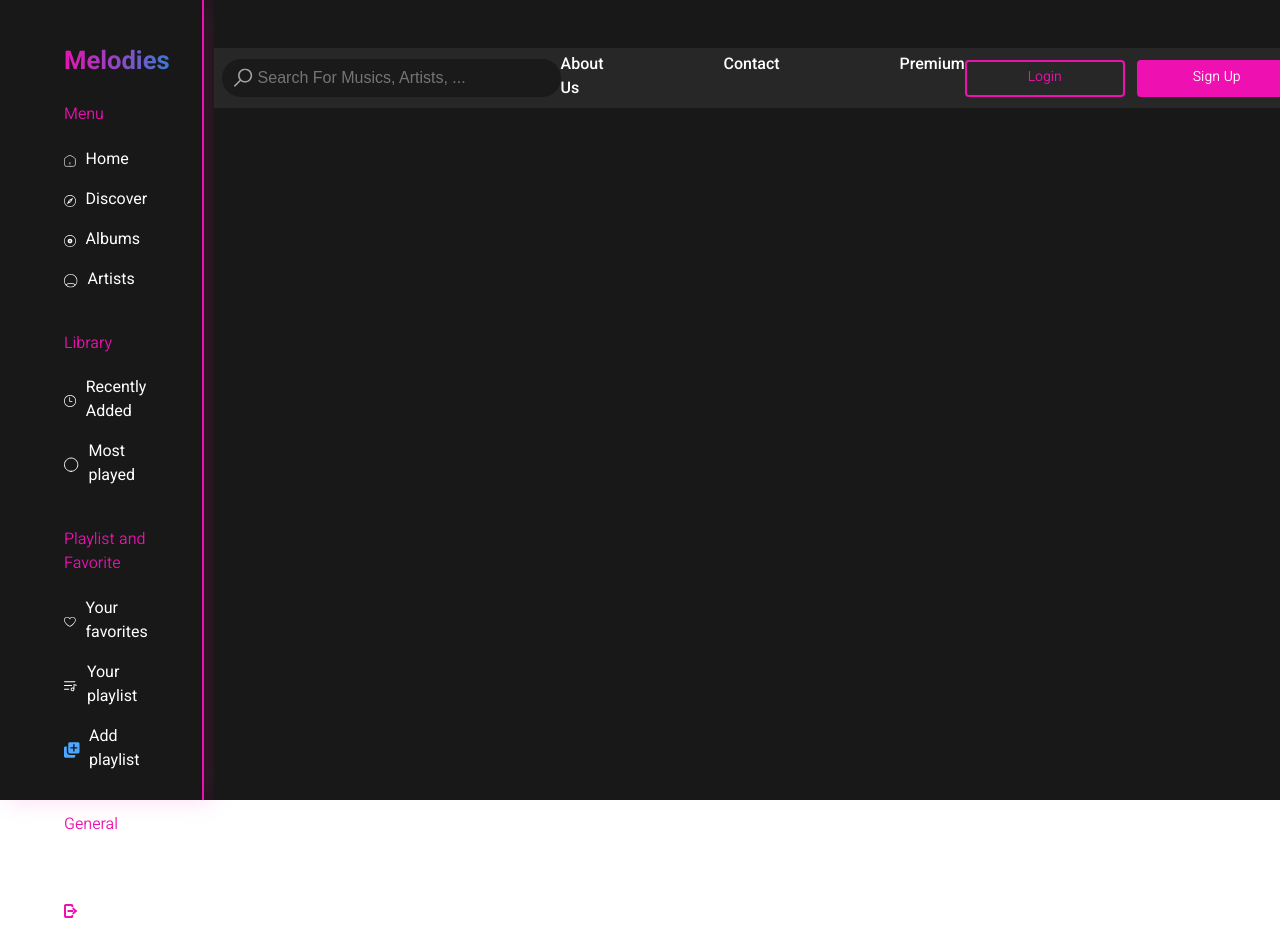
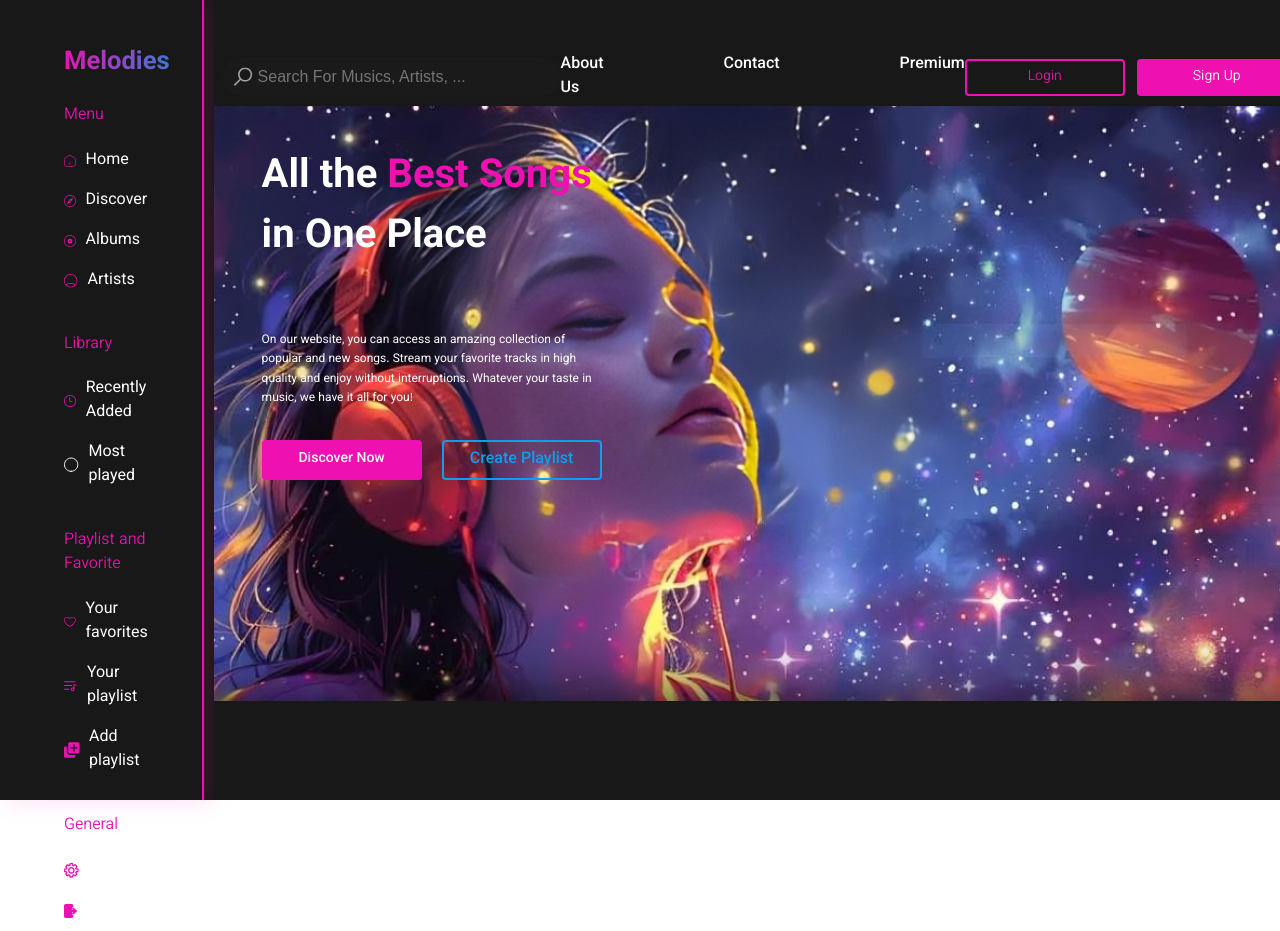
Before and after one commit to korbulak-gulizar/Meledios-Solo-Proje, a React (Vite) app: page / in a window 1280 px wide. Shown: the top 931 px of the page. Built offline with nearby package versions, Linux system fonts and the light colour scheme.

Commit message:
Navbar, Hero Section üzerine geldi fakat transparent çalışmadı, responsive ayarları yapıldı

```diff
--- /dev/null
+++ b/src/Components/HeroSection/Hero.module.scss
@@ -0,0 +1,69 @@
+@use "../../styles/mixins" as *;
+@use "/src/styles/variables" as *;
+
+.hero {
+  background-image: url("../HeroSection/Hero.png");
+  background-size: cover;
+  background-position: center;
+
+  width: 100%;
+  height: 595px;
+
+  display: flex;
+  align-items: center;
+  justify-content: center;
+  position: relative;
+  z-index: 0;
+}
+
+.overlay {
+  padding: 2rem 3rem;
+  border-radius: 12px;
+  text-align: left;
+  width: 392px;
+  width: 100%;
+  height: auto;
+  margin-bottom: 180px;
+}
+
+.title {
+  font-size: clamp(20px, 5vw, 40px);
+  font-weight: bold;
+  margin-bottom: 1rem;
+  color: #fff;
+  font-weight: 800px;
+  font-family: $font-primary;
+}
+
+.subtitle {
+  font-size: clamp(10px, 2.5vw, 12px);
+  line-height: 1.6;
+  margin-bottom: 2rem;
+  color: #fff;
+  font-family: $font-primary;
+}
+span {
+  color: #ee10b0;
+}
+
+.cta {
+  background: linear-gradient(90deg, #ff6a00, #ee0979);
+  border: none;
+  border-radius: 8px;
+  padding: 0.75rem 1.5rem;
+  color: #fff;
+  font-size: 1rem;
+  font-weight: bold;
+  cursor: pointer;
+  transition: transform 0.2s ease, opacity 0.2s ease;
+
+  &:hover {
+    transform: scale(1.05);
+    opacity: 0.9;
+  }
+}
+@media (max-width: 600px) {
+  .hero {
+    display: none; // menü gizlenir
+  }
+}
--- /dev/null
+++ b/src/Components/HeroSection/Hero.tsx
@@ -0,0 +1,29 @@
+import React from "react";
+import styles from "../HeroSection/Hero.module.scss";
+import Button from "../../Components/Buttons/Button";
+
+const HeroSection: React.FC = () => {
+  return (
+    <section className={styles.hero}>
+      <div className={styles.overlay}>
+        <h1 className={styles.title}>
+          All the <span>Best Songs</span> <br></br>in One Place
+        </h1>
+        <br></br>
+        <br></br>
+        <p className={styles.subtitle}>
+          On our website, you can access an amazing collection of <br></br>
+          popular and new songs. Stream your favorite tracks in high<br></br>
+          quality and enjoy without interruptions. Whatever your taste in{" "}
+          <br></br>music, we have it all for you!
+        </p>
+        <div style={{ display: "flex", gap: "20px" }}>
+          <Button variant="discoverNow" label="Discover Now" />
+          <Button variant="createPlayList" label="Create Playlist" />
+        </div>
+      </div>
+    </section>
+  );
+};
+
+export default HeroSection;
--- a/src/Components/Navbar/Navbar.module.scss
+++ b/src/Components/Navbar/Navbar.module.scss
@@ -5,10 +5,19 @@
   display: flex;
   justify-content: space-between;
   align-items: center;
+  height: 58px;
   padding: 6px 8px;
-  background-color: rgba(50, 50, 50, 0.6);
+  background-color: transparent; // yarı saydam zemin
   color: white;
   backdrop-filter: blur(6px);
+  -webkit-backdrop-filter: blur(6px);
+}
+.navbar {
+  position: sticky; // ekranın üstüne sabitler
+  top: 0;
+  left: 0;
+  width: 100%;
+  z-index: 1000; // HeroSection’un üstünde kalması için
 }
 
 .left {
--- a/src/main.scss
+++ b/src/main.scss
@@ -7,3 +7,4 @@ h1 {
   font-size: 24px;
   color: #333;
 }
+/* src/index.scss veya src/styles/global.scss */
--- a/src/pages/Home/Home.tsx
+++ b/src/pages/Home/Home.tsx
@@ -4,11 +4,14 @@ import {
   GoogleIcon,
 } from "../../Components/Buttons/iconsButtons";
 import Navbar from "../../Components/Navbar/Navbar";
+import HeroSection from "../../Components/HeroSection/Hero";
 
 const Home = () => {
   return (
     <div>
       <Navbar />
+      <HeroSection />
+
       {/*<header>
         <div style={{ display: "flex", gap: "20px" }}>
           <Button variant="secondary" label="Login" />
```
Also changed, not shown: src/Components/HeroSection/Hero.png (added).
